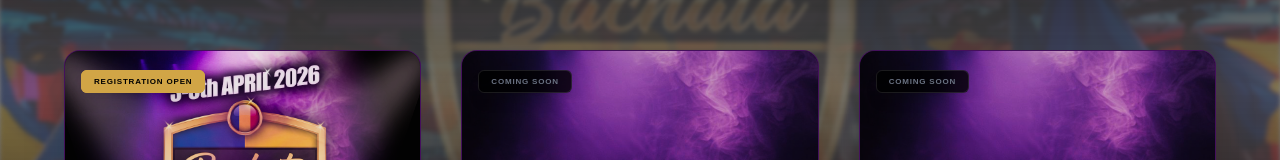
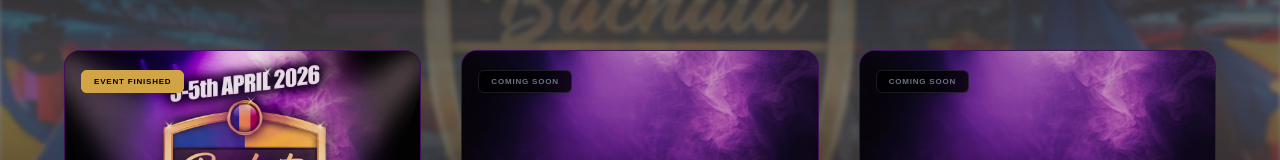
Before and after one commit to emgdigital/BSCR, a Next.js app: page /qualifiers in a window 1280 px wide. Shown: the part 311-471 px from the top of the page. Built offline with nearby package versions, Linux system fonts and the light colour scheme; no server answers.

Commit message:
changed status

```diff
--- a/app/qualifiers/page.tsx
+++ b/app/qualifiers/page.tsx
@@ -14,7 +14,7 @@ export default function QualifiersPage() {
       date: "April 3-5th",
       year: "2026",
       venue: "NORD Event Center by Globalworth",
-      status: "Registration Open",
+      status: "Event Finished",
       isOpen: true,
       banner: "/finalBanner.png",
       slug: "bucharest"
```
Also changed, not shown: 1 other file (tests, documents, lock files or other folders).
